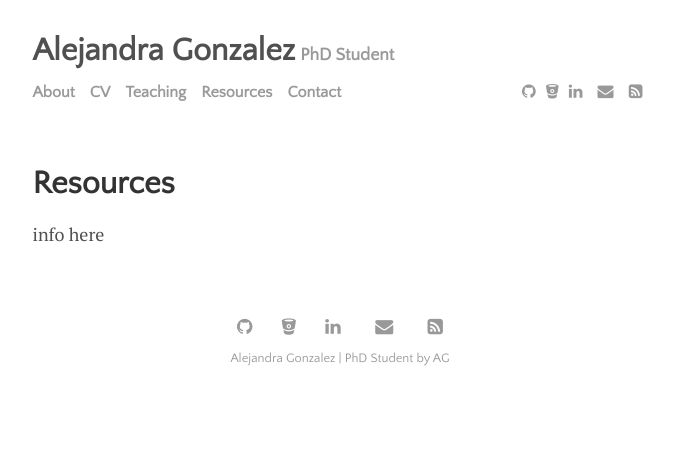
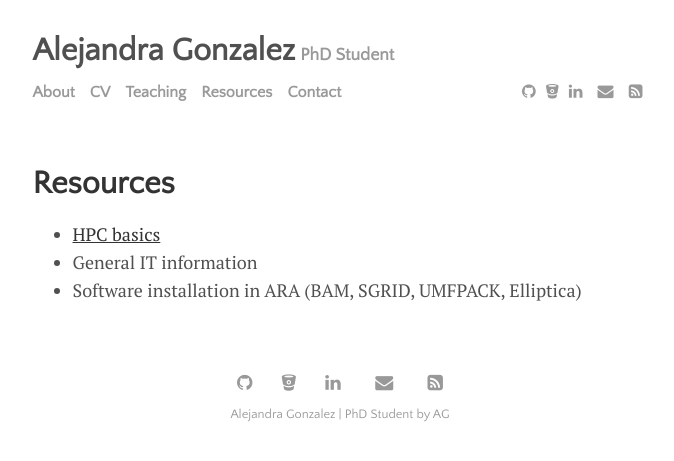
Before and after one commit to ar-gonzalez/ar-gonzalez.github.io, a Jekyll site: the page built from menu/resources.md, in a window 1280 px wide. Shown: the top 461 px of the page, without its empty margins (300-974 px from the left). Built offline with Jekyll 4.4.1, drawn with Linux system fonts in a browser that asks for light colours.

Commit message:
added resources

```diff
--- a/menu/resources.md
+++ b/menu/resources.md
@@ -4,4 +4,6 @@ title: Resources
 permalink: /resources
 ---
 
-info here
+- [HPC basics](/resources/hpcbasics)
+- General IT information
+- Software installation in ARA (BAM, SGRID, UMFPACK, Elliptica)
```
Also changed, not shown: menu/resources/hpc_basics.md (added, +33 -0 lines).
